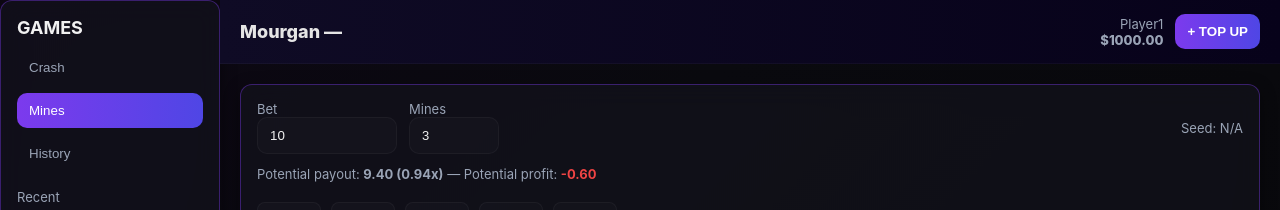
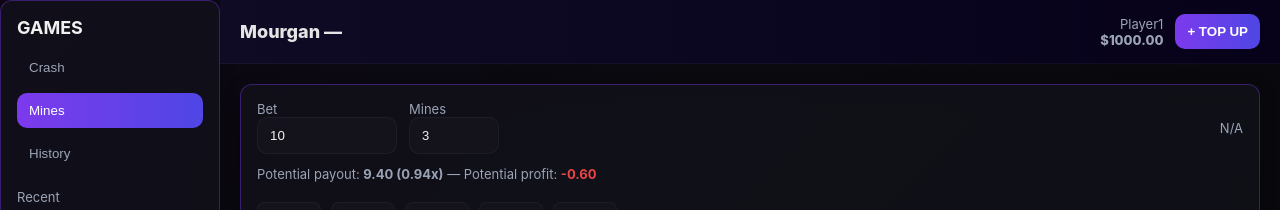
Before and after one commit to MournCartel/nigga-casino, a React (Vite) app: page / in a window 1280 px wide. Both pictures are taken after a click on the button "Mines". Shown: the top 210 px of the page. Built offline with nearby package versions, Linux system fonts and the light colour scheme.

Commit message:
Add files via upload

```diff
--- a/src/App.jsx
+++ b/src/App.jsx
@@ -313,7 +313,7 @@ function MinesPanel({balance, setBalance, pushResult, globalLock, setGlobalLock}
           <label className="small">Mines</label>
           <input className="input small" type="number" min="1" max={total-1} value={mines} onChange={e=>setMines(Math.max(1, Math.min(total-1, Number(e.target.value)||1)))} />
         </div>
-        <div style={{marginLeft:'auto'}} className="small">Seed: N/A</div>
+        <div style={{marginLeft:'auto'}} className="small"><span style={{display:'none'}}>Seed:</span> N/A</div>
       </div>
 
       <div className="small" style={{marginBottom:8}}>
```
